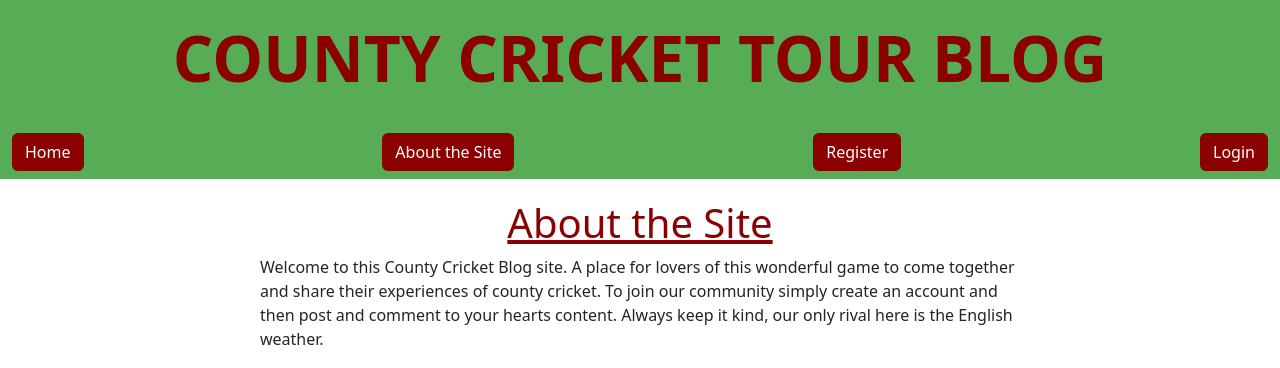
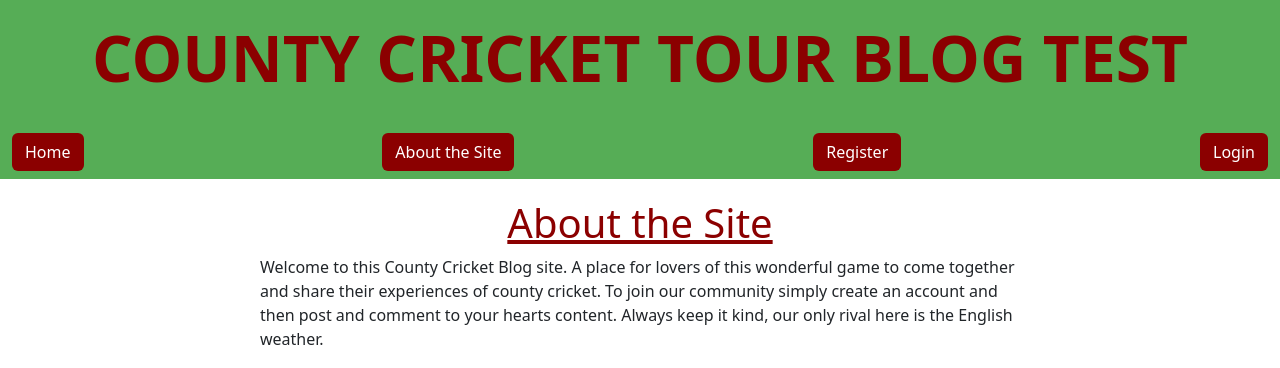
Before and after one commit to jambardev/County-Cricket-Tour-Blog, a Django app: page /about/ in a window 1280 px wide. Shown: the top 368 px of the page. Run offline with Django 4.2, Linux system fonts and the light colour scheme; some libraries are stand-ins or nearby versions.

Commit message:
Test commit

```diff
--- a/templates/base.html
+++ b/templates/base.html
@@ -28,7 +28,7 @@
 
     <!-- Title Banner -->
     <div class="title-banner">
-        <h1 class="title">COUNTY CRICKET TOUR BLOG</h1>
+        <h1 class="title">COUNTY CRICKET TOUR BLOG TEST</h1>
     </div>
     <!-- Navigation -->
     <nav class="navbar navbar-expand-lg nav-bg">
```
